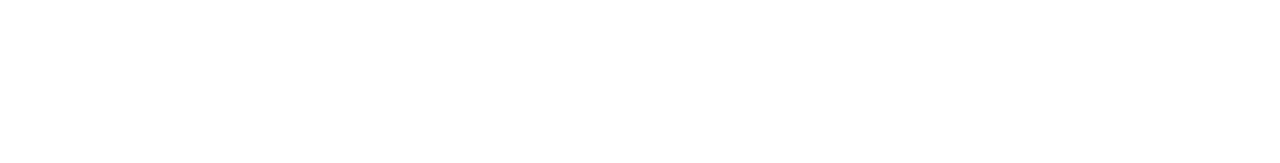
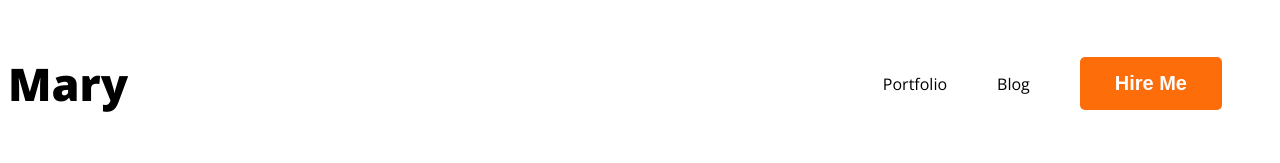
Before and after one commit to Omayer910/WebDeveloperPortfolio, a plain HTML site: page index.html in a window 1280 px wide. Drawn offline with nearby package versions, Linux system fonts and the light colour scheme.

Commit message:
added nav

```diff
--- a/index.html
+++ b/index.html
@@ -4,9 +4,21 @@
     <meta charset="UTF-8">
     <meta name="viewport" content="width=device-width, initial-scale=1.0">
     <title>Web Developer Portfolio Newgit add </title>
+    <link rel="preconnect" href="https://fonts.googleapis.com">
+<link rel="preconnect" href="https://fonts.gstatic.com" crossorigin>
+<link href="https://fonts.googleapis.com/css2?family=Open+Sans:ital,wght@0,300..800;1,300..800&display=swap" rel="stylesheet">
+    <link rel="stylesheet" href="/style.css">
 </head>
 <body>
     <header>
+        <nav>
+            <h3 class="nav-title">Ma<span class="primary">r</span>y</h3>
+            <ul>
+                <li> <a href=""></a> Portfolio</li>
+                <li> <a href=""></a> Blog</li>
+                <li><button class="btn-primary">Hire Me</button></li>
+            </ul>
+        </nav>
 
     </header>
     <main>
--- /dev/null
+++ b/style.css
@@ -0,0 +1,48 @@
+/* Nav Related Style */
+nav {
+    display: flex;
+    justify-content: space-between;
+    align-items: center;
+}
+
+body {
+    font-family: 'lato', sans-serif;
+    font-family: "Open Sans", sans-serif;
+}
+
+.nav-title {
+    color: black;
+    font-size: 45px;
+    font-weight: 800;
+}
+
+.primary {
+    color: FD6E0A;
+
+}
+
+.btn-primary {
+    border-radius: 5px;
+    background: #fd6e0a;
+    border: 0;
+    color: white;
+    font-size: 20px;
+    font-weight: 700;
+    padding: 15px 35px;
+    align-items: center;
+}
+
+nav>ul {
+    display: flex;
+    align-items: center;
+}
+
+nav li {
+    list-style: none;
+    margin-right: 50px;
+}
+
+nav a {
+    text-decoration: none;
+    color: #474747;
+}
```
